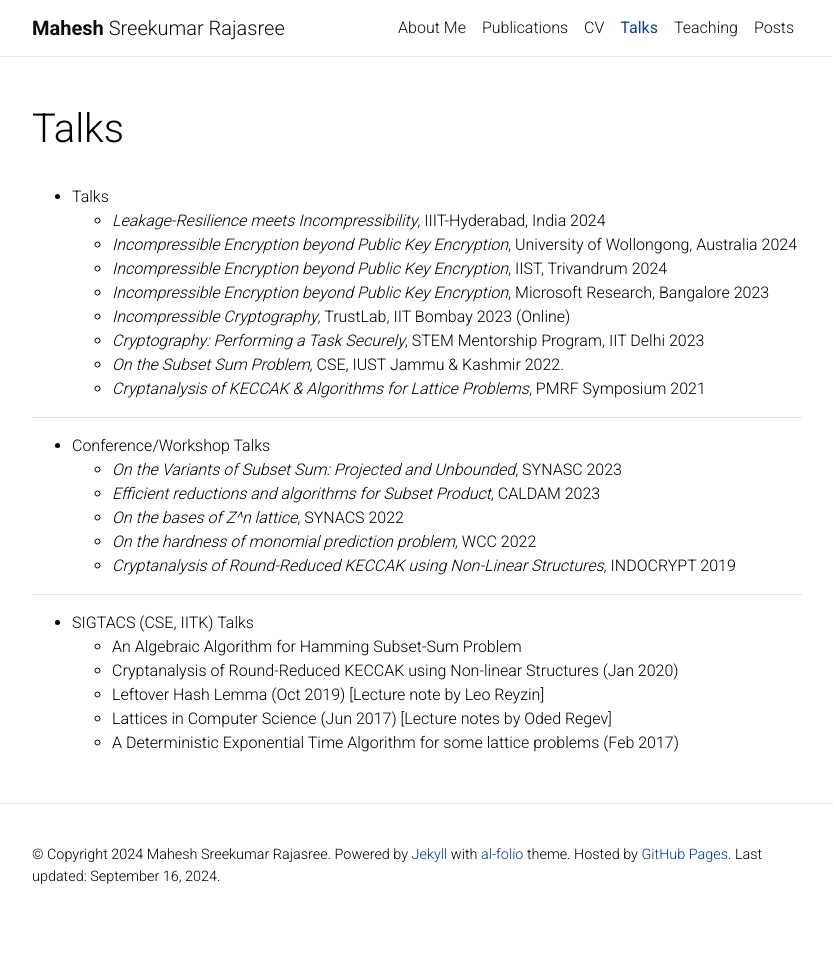
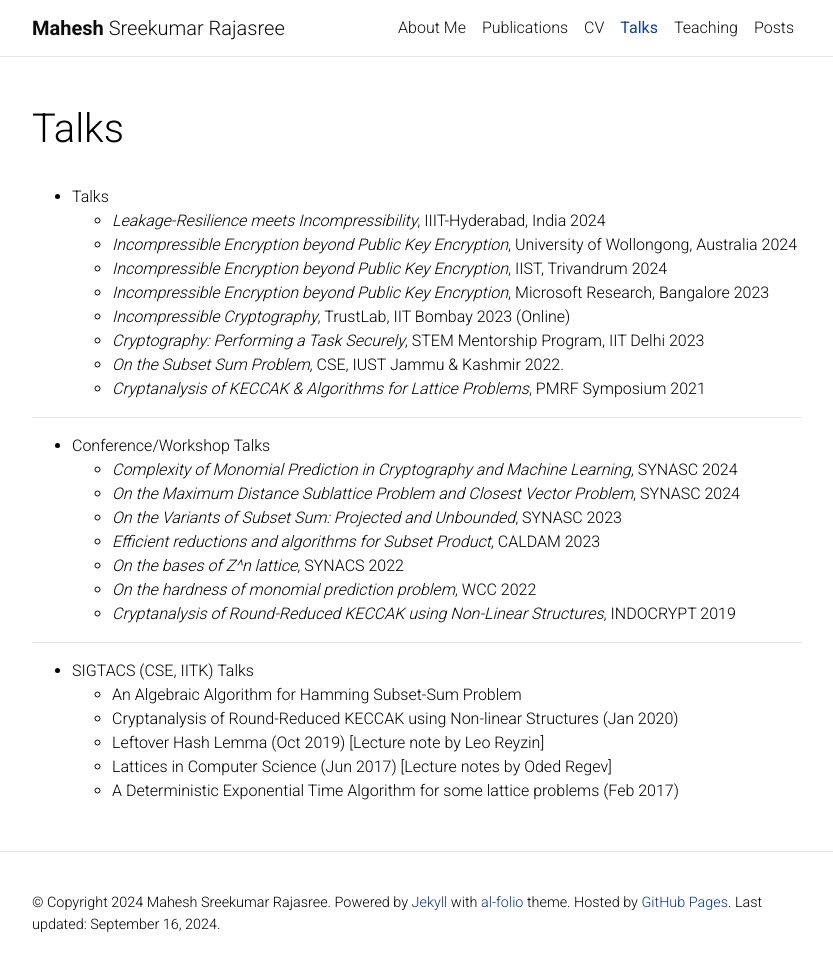
Before and after one commit to Mahe94/mahe94.github.io, a Jekyll site: the page built from _pages/talks.md, in a window 1280 px wide and 975 px high. Shown: the top 971 px of the window, without its empty margins (223-1056 px from the left). Built offline with Jekyll 4.4.1, drawn with Linux system fonts in a browser that asks for light colours; comment, search, counter and statistics services are not loaded; a style sheet for code colours, icons or effects is not loaded.

Commit message:
Added SYNASC 2024 talks

```diff
--- a/_pages/talks.md
+++ b/_pages/talks.md
@@ -22,6 +22,8 @@ nav_order: 4
 ---
 
 * Conference/Workshop Talks
+    * _Complexity of Monomial Prediction in Cryptography and Machine Learning_, SYNASC 2024
+    * _On the Maximum Distance Sublattice Problem and Closest Vector Problem_, SYNASC 2024
     * _On the Variants of Subset Sum: Projected and Unbounded_, SYNASC 2023
     * _Efficient reductions and algorithms for Subset Product_, CALDAM 2023
     * _On the bases of Z^n lattice_, SYNACS 2022
```
